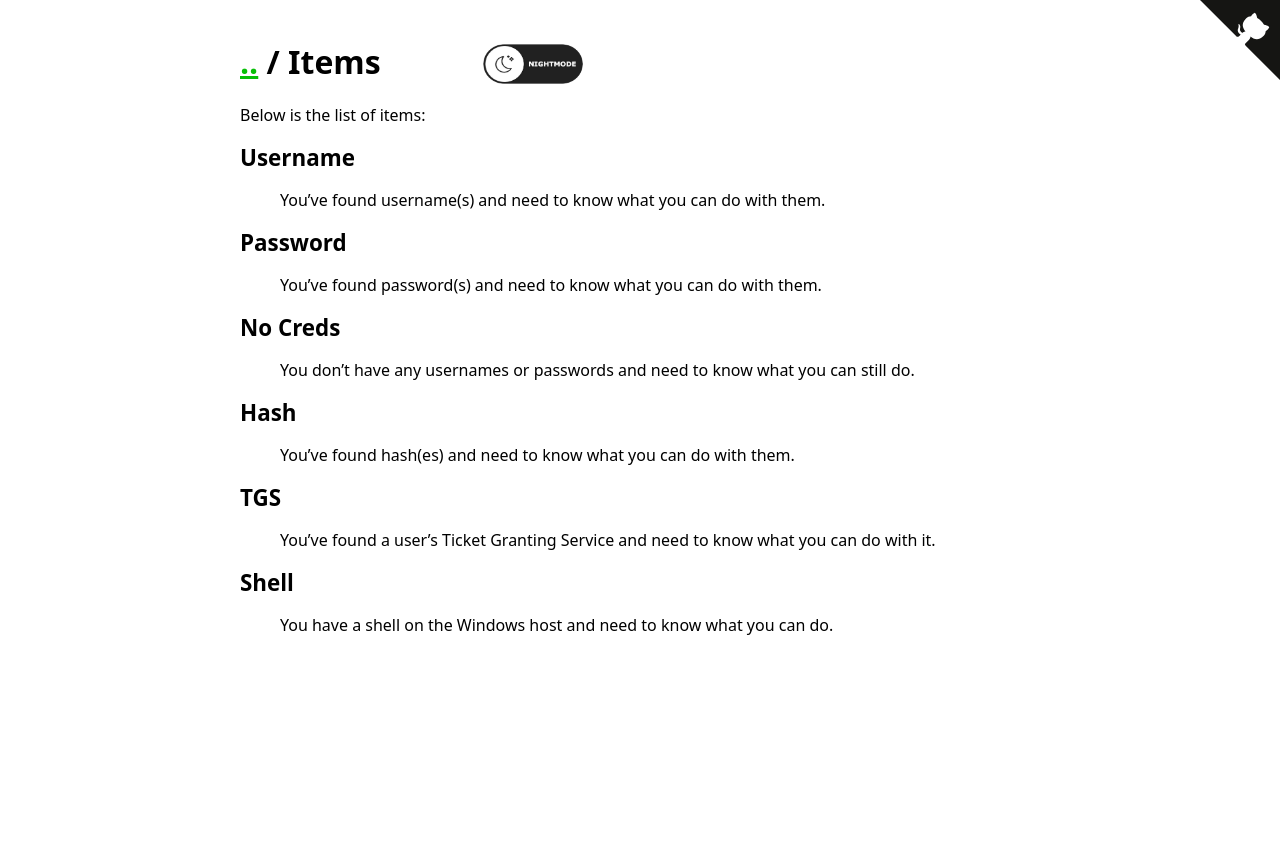
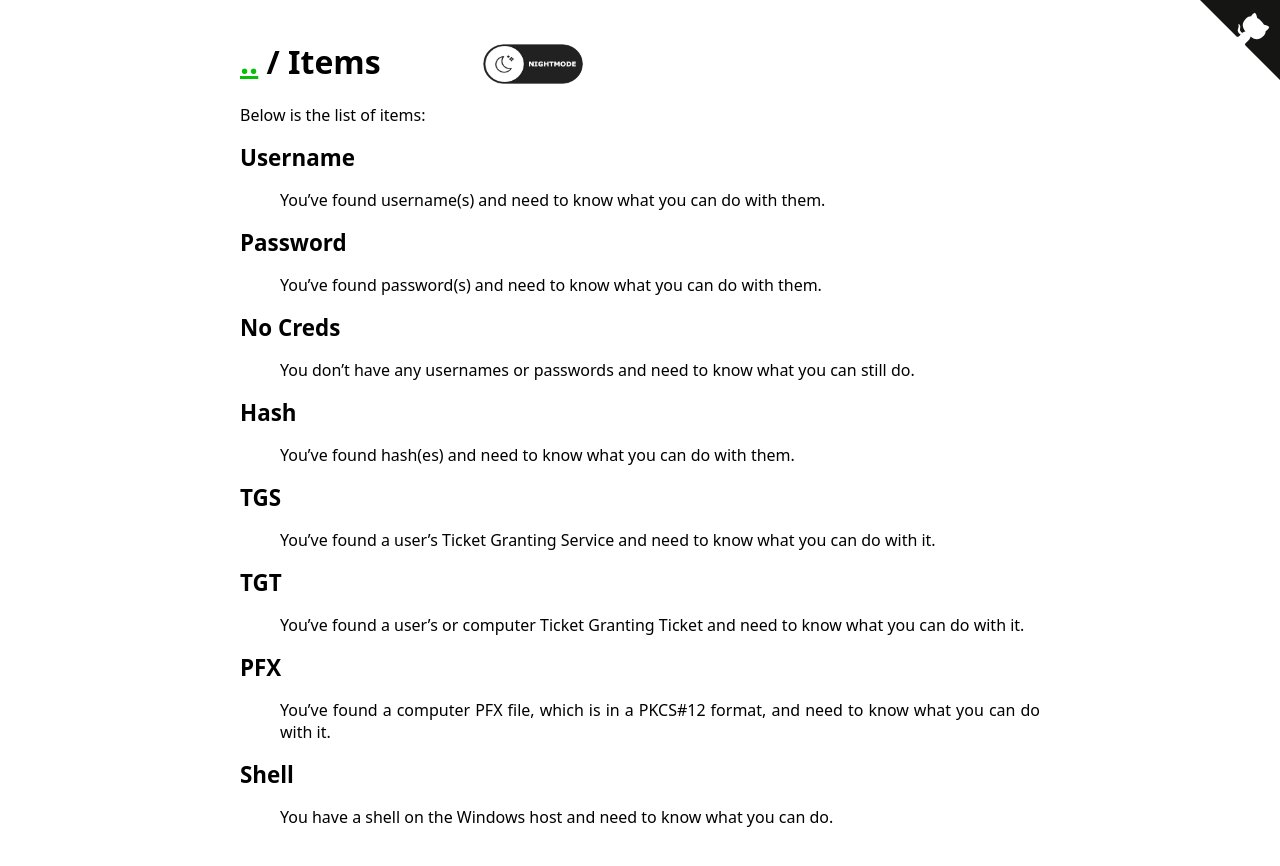
Before and after one commit to WADComs/WADComs.github.io, a Jekyll site: the page built from items.md, in a window 1280 px wide. Shown: the top 866 px of the page. Built offline with Jekyll 4.4.1, drawn with Linux system fonts in a browser that asks for light colours.

Commit message:
Adding TGT and PFX items

```diff
--- a/_data/items.yml
+++ b/_data/items.yml
@@ -19,6 +19,14 @@ TGS:
   label: TGS
   description: You've found a user's Ticket Granting Service and need to know what you can do with it.
 
+TGT:
+  label: TGT
+  description: You've found a user's or computer Ticket Granting Ticket and need to know what you can do with it.
+
+PFX:
+  label: PFX
+  description: You've found a computer PFX file, which is in a PKCS#12 format, and need to know what you can do with it.
+
 Shell:
   label: Shell
   description: You have a shell on the Windows host and need to know what you can do.
```
